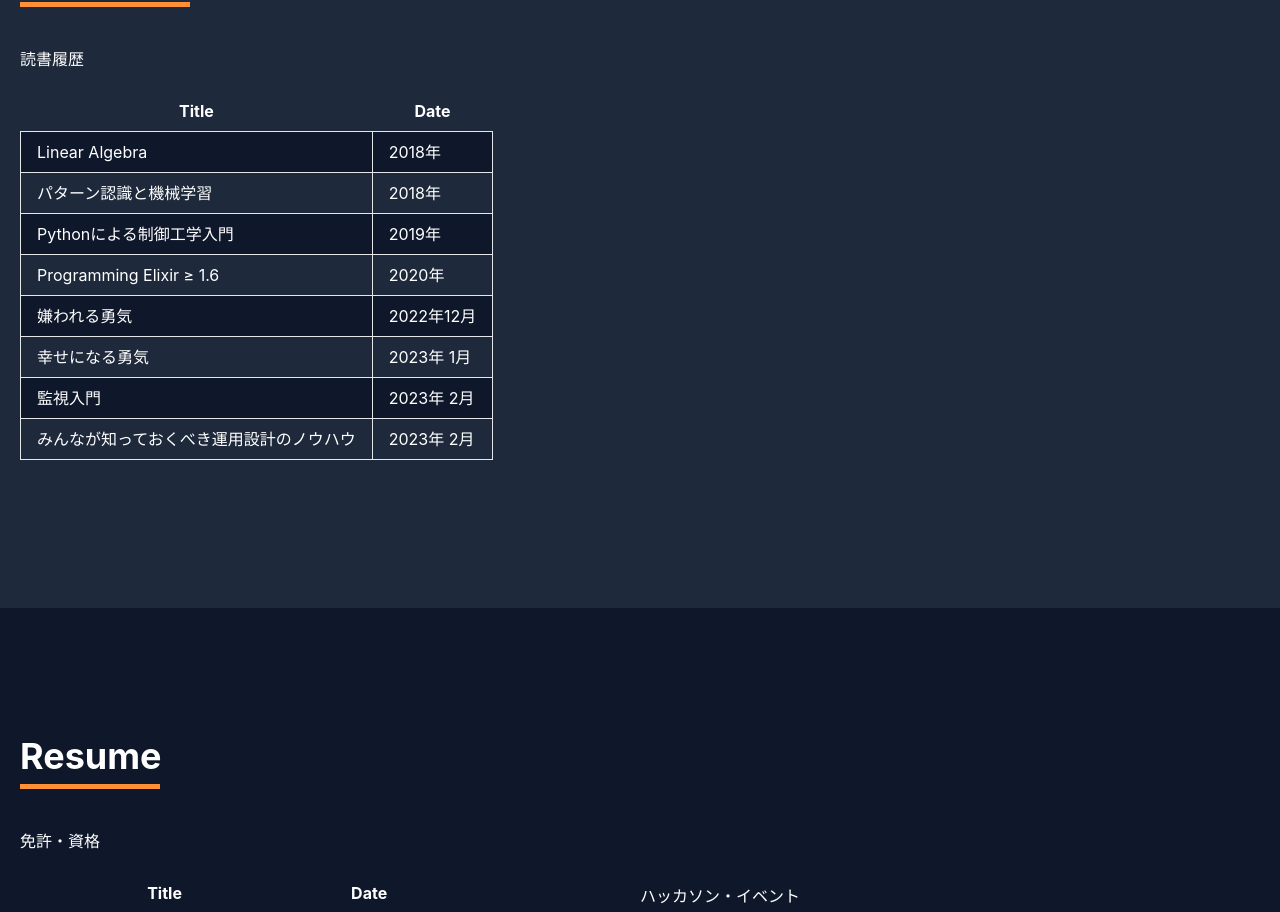
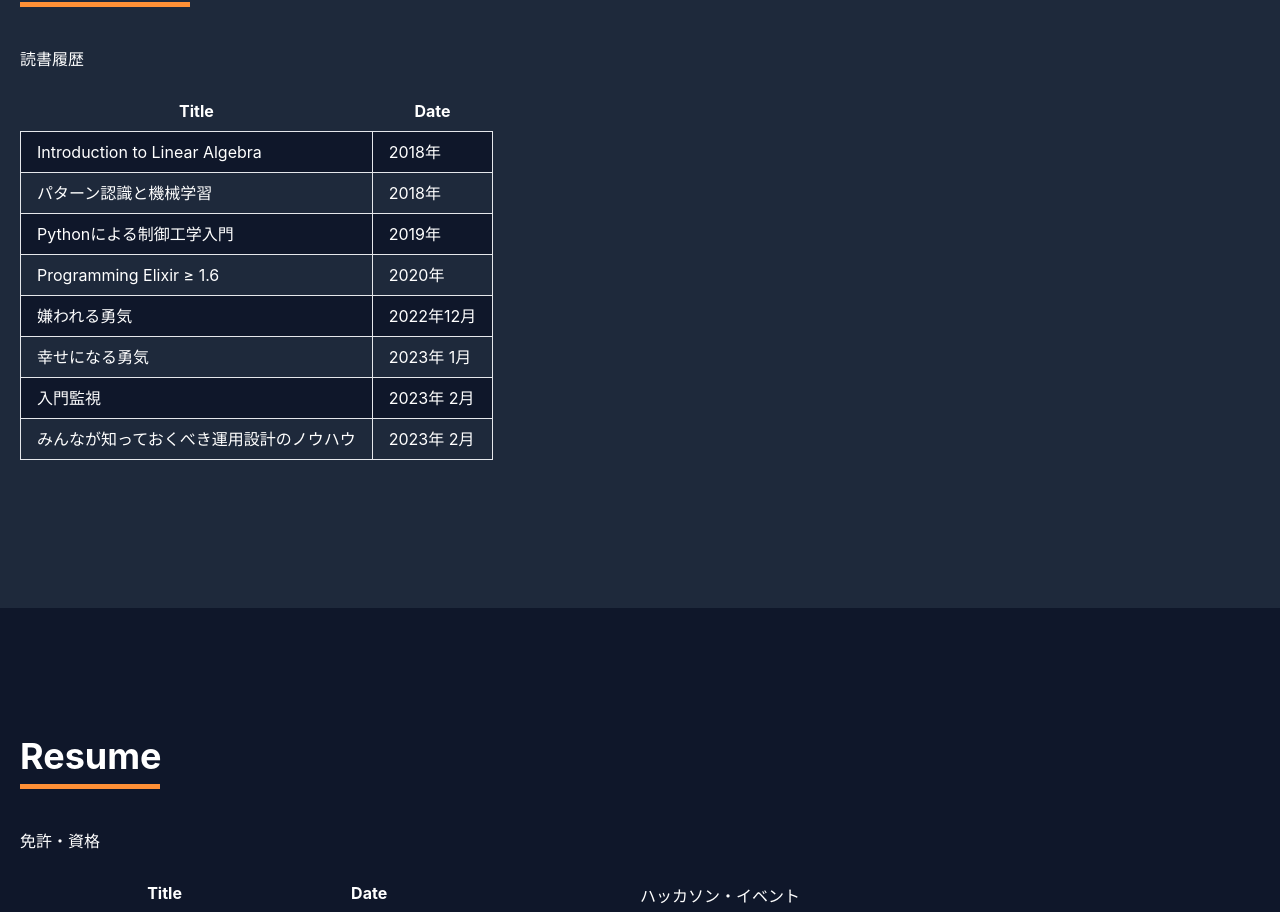
Before and after one commit to 44103/44103.github.io, a React (Create React App) app in the folder portfolio/: page / in a window 1280 px wide. Shown: the part 2160-3072 px from the top of the page. Built offline with nearby package versions, Linux system fonts and the light colour scheme; a web font is replaced by a local one.

Commit message:
Fix bookshelf page

```diff
--- a/portfolio/src/components/Bookshelf/Bookshelf.tsx
+++ b/portfolio/src/components/Bookshelf/Bookshelf.tsx
@@ -2,9 +2,9 @@
 
 const Bookshelf = () => {
   return (
-    <section className="bg-secondary text-white px-5 py-32" id="about">
+    <section className="bg-secondary text-white px-5 py-32" id="bookshelf">
       <div className="container mx-auto grid md:grid-cols-2 items-center justify-center md:justify-between">
-        <div className="about-info mb-5">
+        <div className="bookshelf-info mb-5">
           <h2 className="text-4xl font-bold mb-5 border-b-[5px] w-[170px] pb-2 border-[#FF9036]">
             Bookshelf
           </h2>
--- a/portfolio/src/components/Bookshelf/books.json
+++ b/portfolio/src/components/Bookshelf/books.json
@@ -1,6 +1,6 @@
 [
   {
-    "title": "Linear Algebra",
+    "title": "Introduction to Linear Algebra",
     "date": "2018年"
   },
   {
@@ -24,7 +24,7 @@
     "date": "2023年 1月"
   },
   {
-    "title": "監視入門",
+    "title": "入門監視",
     "date": "2023年 2月"
   },
   {
```
